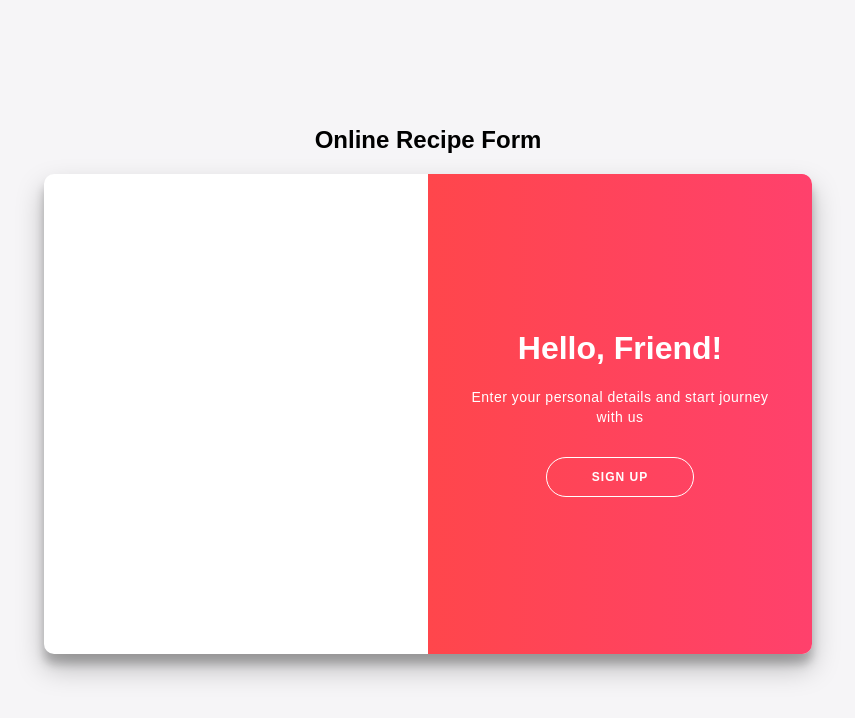
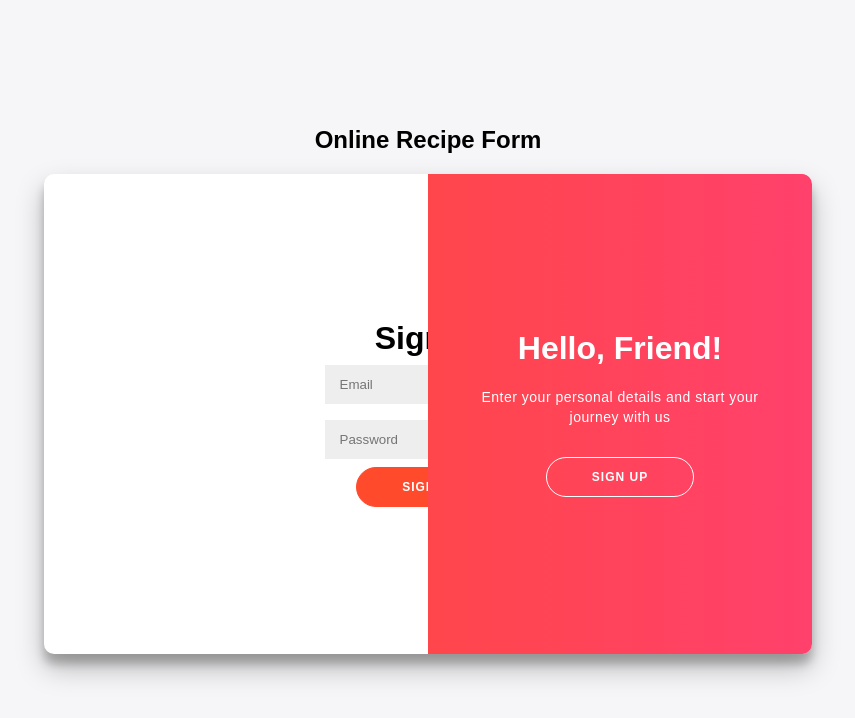
Before and after one commit to mukonaz/online-recipe, a React (Create React App) app: page / in a window 1280 px wide. Shown: the top 718 px of the page, without its empty margins (212-1067 px from the left). Built offline with nearby package versions, Linux system fonts and the light colour scheme.

Commit message:
add photo thing.

```diff
--- a/src/App.css
+++ b/src/App.css
@@ -294,3 +294,66 @@ footer a {
   color: #3c97bf;
   text-decoration: none;
 }
+
+.home-page {
+  overflow-y: auto;
+  max-height: 100vh;
+  display: flex;
+  flex-direction: column;
+  align-items: center;
+
+}
+
+.recipe-form {
+  width: 100%;
+  max-width: 600px;
+}
+.recipe-list {
+  overflow-y: auto;
+  width: 100%;
+  max-width: 600px;
+}
+
+.recipe-item {
+  margin-bottom: 20px;
+}
+
+img {
+  max-width: 100%;
+  height: auto;
+}
+
+.container {
+  display: flex;
+  justify-content: center;
+  align-items: center;
+  height: 50vh;
+}
+
+.form {
+  display: flex;
+  flex-direction: column;
+  align-items: center;
+  padding: 20px;
+  background: #f4f4f4;
+  border-radius: 4px;
+}
+
+.form input,
+.form button {
+  margin: 10px 0;
+  padding: 10px;
+  width: 100%;
+  max-width: 300px;
+}
+
+.form button {
+  background: #007bff;
+  color: white;
+  border: none;
+  cursor: pointer;
+}
+
+.form button:hover {
+  background: #0056b3;
+}
--- a/src/App.js
+++ b/src/App.js
@@ -1,19 +1,26 @@
 import React, { useState } from "react";
+import { BrowserRouter as Router, Routes, Route, Navigate } from "react-router-dom";
 import "./App.css";
 import SignInForm from "./components/Login";
 import SignUpForm from "./components/Registration";
-import HomePage from "./components/home";
-import { BrowserRouter as Router, Route, Routes, Navigate } from "react-router-dom";
+import Home from "./components/home";
 
 export default function App() {
-  const [user, setUser] = useState(null); // Track logged-in user
   const [type, setType] = useState("signIn");
+  const [user, setUser] = useState(null); // State to manage user authentication
 
   const handleOnClick = (text) => {
     if (text !== type) {
       setType(text);
-      return;
     }
+  };
+
+  const handleLogin = (userData) => {
+    setUser(userData); // Set user data on successful login
+  };
+
+  const handleLogout = () => {
+    setUser(null); // Clear user data on logout
   };
 
   const containerClass = "container " + (type === "signUp" ? "right-panel-active" : "");
@@ -22,26 +29,38 @@ export default function App() {
     <Router>
       <div className="App">
         <h2>Online Recipe Form</h2>
+
         <Routes>
           <Route
             path="/"
             element={
               <div className={containerClass} id="container">
-                <SignUpForm setUser={setUser} />
-                <SignInForm setUser={setUser} />
+                {type === "signUp" ? (
+                  <SignUpForm onLogin={handleLogin} />
+                ) : (
+                  <SignInForm onLogin={handleLogin} />
+                )}
                 <div className="overlay-container">
                   <div className="overlay">
                     <div className="overlay-panel overlay-left">
                       <h1>Welcome Back!</h1>
-                      <p>To keep connected with us please login with your personal info</p>
-                      <button className="ghost" id="signIn" onClick={() => handleOnClick("signIn")}>
+                      <p>To keep connected with us, please login with your personal info</p>
+                      <button
+                        className="ghost"
+                        id="signIn"
+                        onClick={() => handleOnClick("signIn")}
+                      >
                         Sign In
                       </button>
                     </div>
                     <div className="overlay-panel overlay-right">
                       <h1>Hello, Friend!</h1>
-                      <p>Enter your personal details and start journey with us</p>
-                      <button className="ghost" id="signUp" onClick={() => handleOnClick("signUp")}>
+                      <p>Enter your personal details and start your journey with us</p>
+                      <button
+                        className="ghost"
+                        id="signUp"
+                        onClick={() => handleOnClick("signUp")}
+                      >
                         Sign Up
                       </button>
                     </div>
@@ -50,7 +69,11 @@ export default function App() {
               </div>
             }
           />
-          <Route path="/home" element={user ? <HomePage user={user} /> : <Navigate to="/" />} />
+          <Route
+            path="/home"
+            element={user ? <Home user={user} onLogout={handleLogout} /> : <Navigate to="/" />}
+          />
+          {/* Redirect to home if the user tries to access an unknown route */}
           <Route path="*" element={<Navigate to="/" />} />
         </Routes>
       </div>
--- a/src/components/Login.js
+++ b/src/components/Login.js
@@ -1,60 +1,54 @@
 import React, { useState } from "react";
-import { useNavigate } from "react-router-dom";
 
-function SignUpForm({ setUser }) {
-  const [state, setState] = useState({
-    name: "",
-    email: "",
-    password: ""
-  });
-  const navigate = useNavigate();
+function SignInForm({ onLogin }) {
+  const [email, setEmail] = useState("");
+  const [password, setPassword] = useState("");
+  const [error, setError] = useState("");
 
-  const handleChange = (evt) => {
-    const { name, value } = evt.target;
-    setState({
-      ...state,
-      [name]: value
-    });
-  };
-
-  const handleOnSubmit = async (evt) => {
-    evt.preventDefault();
-
-    const { name, email, password } = state;
+  const handleSubmit = async (event) => {
+    event.preventDefault();
 
     try {
-      const response = await fetch("http://localhost:3001/users", {
-        method: "POST",
-        headers: {
-          "Content-Type": "application/json"
-        },
-        body: JSON.stringify({ name, email, password })
-      });
+      const response = await fetch("http://localhost:3001/users?email=" + encodeURIComponent(email));
+      const users = await response.json();
 
-      if (response.ok) {
-        const newUser = await response.json();
-        setUser(newUser); // Set the logged-in user
-        navigate("/home"); // Redirect to homepage
+      // Check if the user exists and the password matches
+      const user = users.find(user => user.password === password);
+
+      if (user) {
+        onLogin(user); // Pass user data to App component
       } else {
-        alert("Failed to sign up");
+        setError("Invalid email or password");
       }
     } catch (error) {
-      console.error("Error:", error);
-      alert("Error signing up");
+      console.error("Error during login:", error);
+      setError("An error occurred. Please try again.");
     }
   };
 
   return (
-    <div className="form-container sign-up-container">
-      <form onSubmit={handleOnSubmit}>
-        <h1>Create Account</h1>
-        <input type="text" name="name" value={state.name} onChange={handleChange} placeholder="Name" />
-        <input type="email" name="email" value={state.email} onChange={handleChange} placeholder="Email" />
-        <input type="password" name="password" value={state.password} onChange={handleChange} placeholder="Password" />
-        <button type="submit">Sign Up</button>
+    <div className="form-container">
+      <form onSubmit={handleSubmit}>
+        <h1>Sign In</h1>
+        <input
+          type="email"
+          placeholder="Email"
+          value={email}
+          onChange={(e) => setEmail(e.target.value)}
+          required
+        />
+        <input
+          type="password"
+          placeholder="Password"
+          value={password}
+          onChange={(e) => setPassword(e.target.value)}
+          required
+        />
+        <button type="submit">Sign In</button>
+        {error && <p className="error">{error}</p>}
       </form>
     </div>
   );
 }
 
-export default SignUpForm;
+export default SignInForm;
--- a/src/components/Registration.js
+++ b/src/components/Registration.js
@@ -1,58 +1,64 @@
-import React, { useState } from 'react';
+import React, { useState } from "react";
 
-function Registration() {
-  const [state, setState] = useState({
-    name: "",
-    email: "",
-    password: ""
-  });
+function SignUpForm({ onLogin }) {
+  const [email, setEmail] = useState("");
+  const [password, setPassword] = useState("");
+  const [error, setError] = useState("");
 
-  const handleChange = (evt) => {
-    const { name, value } = evt.target;
-    setState((prevState) => ({
-      ...prevState,
-      [name]: value
-    }));
-  };
-
-  const handleOnSubmit = async (evt) => {
-    evt.preventDefault();
-
-    const { name, email, password } = state;
+  const handleSubmit = async (event) => {
+    event.preventDefault();
 
     try {
-      const response = await fetch("http://localhost:3001/users", {
+      const response = await fetch("http://localhost:3001/users?email=" + encodeURIComponent(email));
+      const users = await response.json();
+
+      if (users.length > 0) {
+        setError("User already exists with this email.");
+        return;
+      }
+
+      const newUser = { email, password };
+      const createUserResponse = await fetch("http://localhost:3001/users", {
         method: "POST",
-        headers: {
-          "Content-Type": "application/json"
-        },
-        body: JSON.stringify({ name, email, password })
+        headers: { "Content-Type": "application/json" },
+        body: JSON.stringify(newUser),
       });
 
-      if (response.ok) {
-        const newUser = await response.json();
-        alert(`User signed up with ID: ${newUser.id}`);
-        setState({ name: "", email: "", password: "" });
+      if (createUserResponse.ok) {
+        const user = await createUserResponse.json();
+        onLogin(user); // Pass user data to App component
       } else {
-        alert("Failed to sign up");
+        setError("Failed to create user. Please try again.");
       }
     } catch (error) {
-      console.error("Error:", error);
-      alert("Error signing up");
+      console.error("Error during sign up:", error);
+      setError("An error occurred. Please try again.");
     }
   };
 
   return (
-    <div className="form-container sign-up-container">
-      <form onSubmit={handleOnSubmit}>
-        <h1>Create Account</h1>
-        <input type="text" name="name" value={state.name} onChange={handleChange} placeholder="Name" />
-        <input type="email" name="email" value={state.email} onChange={handleChange} placeholder="Email" />
-        <input type="password" name="password" value={state.password} onChange={handleChange} placeholder="Password" />
+    <div className="form-container">
+      <form onSubmit={handleSubmit}>
+        <h1>Sign Up</h1>
+        <input
+          type="email"
+          placeholder="Email"
+          value={email}
+          onChange={(e) => setEmail(e.target.value)}
+          required
+        />
+        <input
+          type="password"
+          placeholder="Password"
+          value={password}
+          onChange={(e) => setPassword(e.target.value)}
+          required
+        />
         <button type="submit">Sign Up</button>
+        {error && <p className="error">{error}</p>}
       </form>
     </div>
   );
 }
 
-export default Registration;
+export default SignUpForm;
--- a/src/components/home.js
+++ b/src/components/home.js
@@ -1,6 +1,7 @@
 import React, { useState, useEffect } from "react";
+import { useNavigate } from "react-router-dom";
 
-function HomePage({ user }) {
+function HomePage({ user, onLogout }) {
   const [recipes, setRecipes] = useState([]);
   const [newRecipe, setNewRecipe] = useState({
     name: "",
@@ -14,13 +15,22 @@ function HomePage({ user }) {
   });
   const [isEditing, setIsEditing] = useState(false);
   const [editId, setEditId] = useState(null);
+  const navigate = useNavigate(); // Hook to programmatically navigate
 
   useEffect(() => {
-    // Fetch the user's recipes from the JSON server
-    fetch(`http://localhost:3001/recipes?userId=${user.id}`)
-      .then(response => response.json())
-      .then(data => setRecipes(data));
-  }, [user.id]);
+    if (user && user.id) {
+      // Fetch the user's recipes from the JSON server
+      fetch(`http://localhost:3001/recipes?userId=${user.id}`)
+        .then(response => response.json())
+        .then(data => {
+          console.log('Fetched recipes:', data); // Log the fetched data
+          setRecipes(data);
+        })
+        .catch(error => {
+          console.error("Failed to fetch recipes:", error); // Log any errors
+        });
+    }
+  }, [user]);
 
   const handleChange = (e) => {
     const { name, value } = e.target;
@@ -32,6 +42,10 @@ function HomePage({ user }) {
 
   const handleSubmit = async (event) => {
     event.preventDefault();
+    if (!user || !user.id) {
+      alert("User is not logged in");
+      return;
+    }
     const method = isEditing ? "PUT" : "POST";
     const url = isEditing
       ? `http://localhost:3001/recipes/${editId}`
@@ -71,6 +85,7 @@ function HomePage({ user }) {
           servings: "",
           picture: ""
         });
+        window.scrollTo({ top: 0, behavior: 'smooth' }); // Scroll to the top
       } else {
         console.error('Failed to add/update recipe');
       }
@@ -102,8 +117,18 @@ function HomePage({ user }) {
     });
   };
 
+  const handleLogout = () => {
+    onLogout(); // Call the onLogout function passed via props
+    navigate('/'); // Redirect to login page
+  };
+
+  if (!user || !user.id) {
+    return <div>Loading user data...</div>;
+  }
+
   return (
     <div className="home-page">
+      <button onClick={handleLogout}>Logout</button>
       <h1>Welcome, {user.name}</h1>
       <form onSubmit={handleSubmit} className="recipe-form">
         <h2>{isEditing ? "Edit Recipe" : "Add New Recipe"}</h2>
```
Also changed, not shown: db.json (+22 -16 lines), 1 other file (tests, documents, lock files or other folders).
